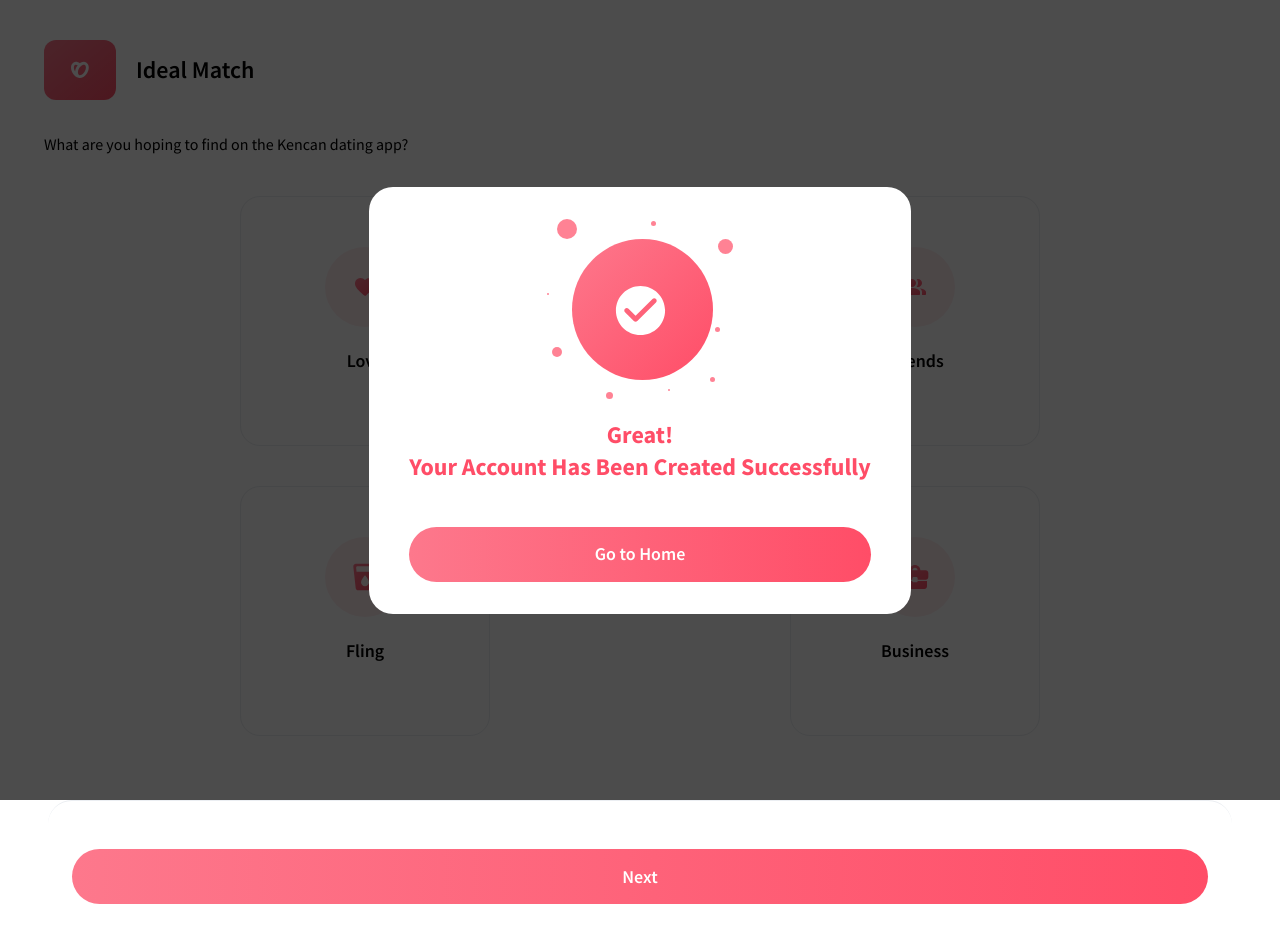
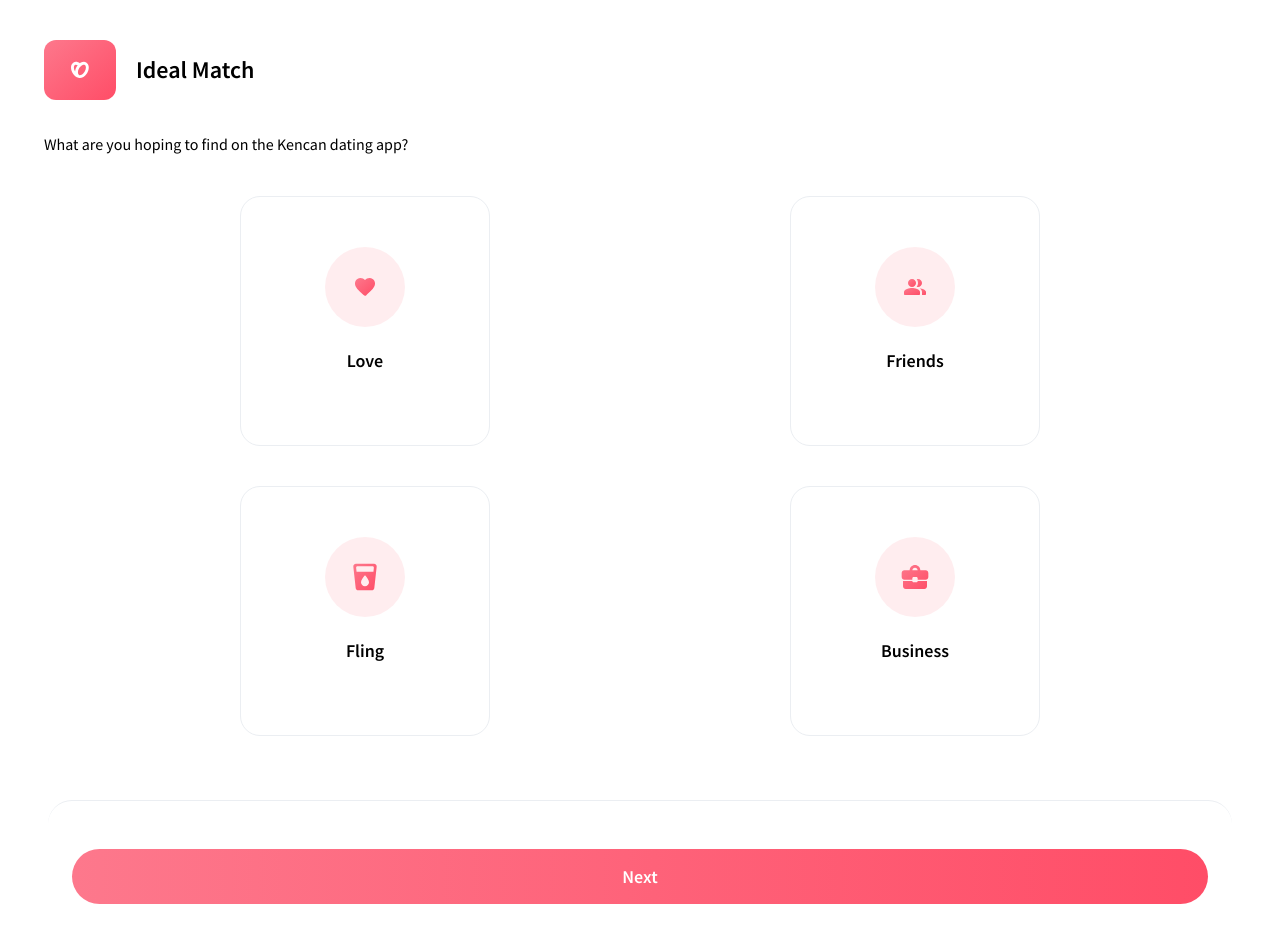
Before and after one commit to b1amage/further-web-front-end, a React (Create React App) app: page /setup/ideal-match in a window 1280 px wide. Shown: the top 942 px of the page. Built offline with nearby package versions, Linux system fonts and the light colour scheme.

Commit message:
fix noti UI

```diff
--- a/src/components/idea_match/SucessNotification.js
+++ b/src/components/idea_match/SucessNotification.js
@@ -10,7 +10,7 @@ export const SucessNotification = ({ display }) => {
 			// className={`
 			// w-full h-screen flex-col justify-center items-center px-8 sm:px-[100px] md:px-[200px] bg-black/70 fixed top-0 z-50
 			// ${display ? "flex" : "hidden"}`}
-			className={`fixed left-0 right-0 ${!display ? "inline-flex items-center justify-center" : "hidden"} bg-black/70 h-fit md:h-screen top-0 w-full`}
+			className={`fixed left-0 right-0 ${display ? "inline-flex items-center justify-center" : "hidden"} bg-black/70 h-fit md:h-screen top-0 w-full`}
 		>
 			<div className=" dark:bg-dark-1 dark:border-dark-3 bg-white w-fit h-fit py-8 inline-flex flex-col items-center px-10 rounded-[24px]">
 				<img src={createSucess} alt="notification" className="" />
@@ -20,7 +20,7 @@ export const SucessNotification = ({ display }) => {
 						className="inline-block font-semibold text-primary-100"
 					/>
 					<SectionTitle
-						children={"Your account has been created successfully"}
+						children={"Your account has been saved successfully"}
 						className="inline-block font-semibold text-primary-100"
 					/>
 				</div>
```
